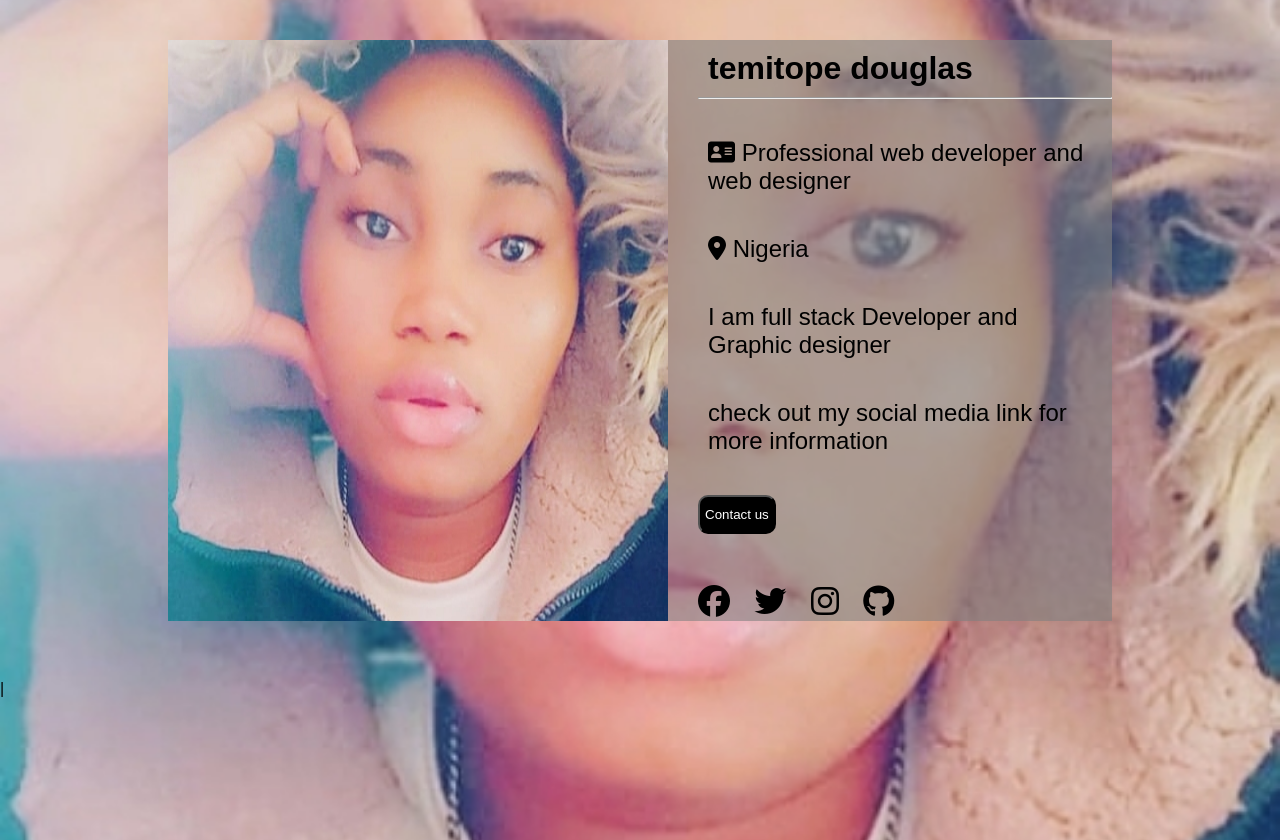
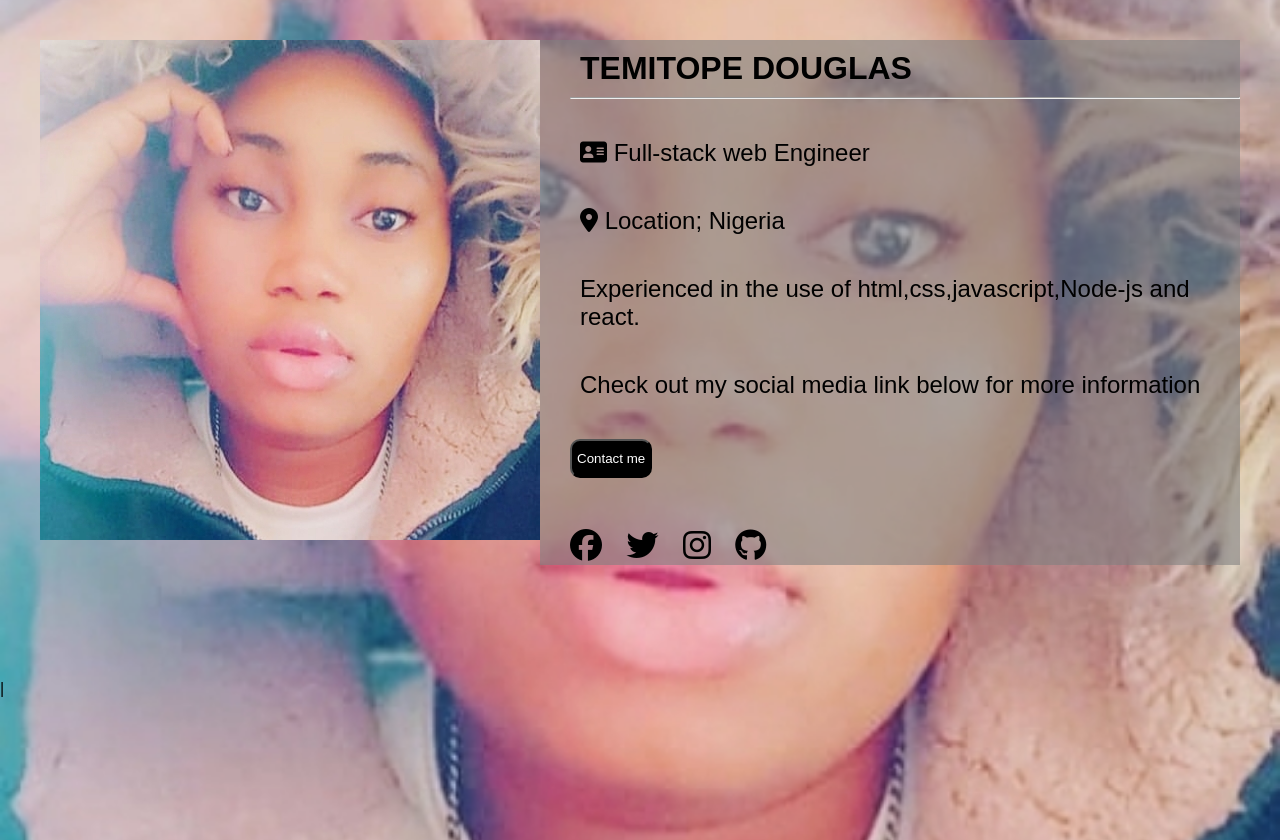
Before and after one commit to TDgraph/my-portfolio, a plain HTML site: page index.html in a window 1280 px wide. Drawn offline with Linux system fonts and the light colour scheme.

Commit message:
mo portfolio in README

```diff
--- a/index.html
+++ b/index.html
@@ -16,30 +16,34 @@
 
         <div class="colume">
 
-            <img src="image/mee.jpg" alt="">
+
+            <div class="img">
+                <img src="image/mee.jpg" alt="">
+            </div>
+
             <div class="text">
-                <h1>temitope douglas</h1>
+                <h1>TEMITOPE DOUGLAS</h1>
                 <hr>
                 <p>
                     <i class="fa-solid fa-address-card"></i>
-                    Professional web developer and web designer
+                    Full-stack web Engineer
                 </p>
 
                 <p>
                     <i class="fa-solid fa-location-dot"></i>
-                    Nigeria
+                    Location; Nigeria
                 </p>
 
                 <p>
-                    I am full stack Developer and Graphic designer
+                    Experienced in the use of html,css,javascript,Node-js and react.
                 </p>
 
                 <p>
-                    check out my social media link for more information
+                    Check out my social media link below for more information
                 </p>
 
                 <div>
-                    <button class="dev">Contact us</button>
+                    <button class="dev">Contact me</button>
                 </div>
                 <footer>
                     <a href=""><i class="fa-brands fa-facebook"></i></a>
--- a/style.css
+++ b/style.css
@@ -13,7 +13,7 @@ body {
 }
 
 .container{
-    width:80%;
+    width:100%;
     margin: 0px auto;
     height: 80vh;
 
```
Also changed, not shown: image/taymee.png (added), mee.jpg (added).
